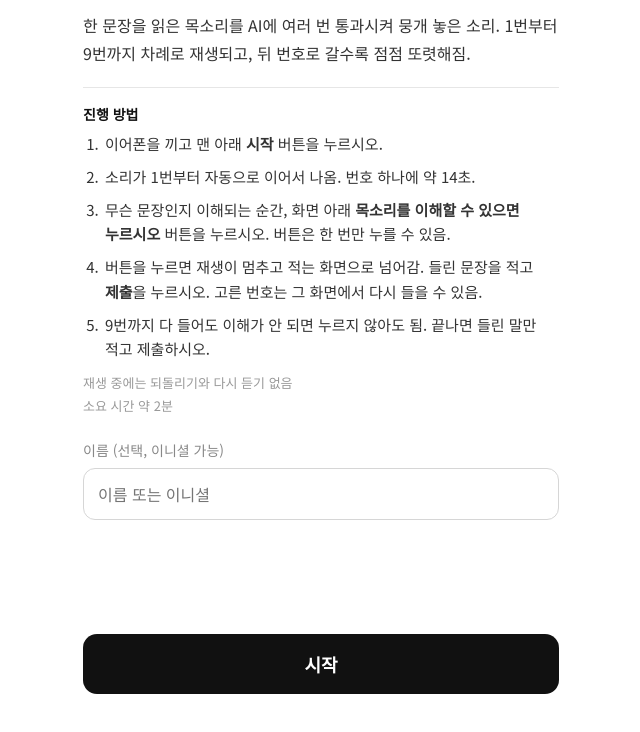
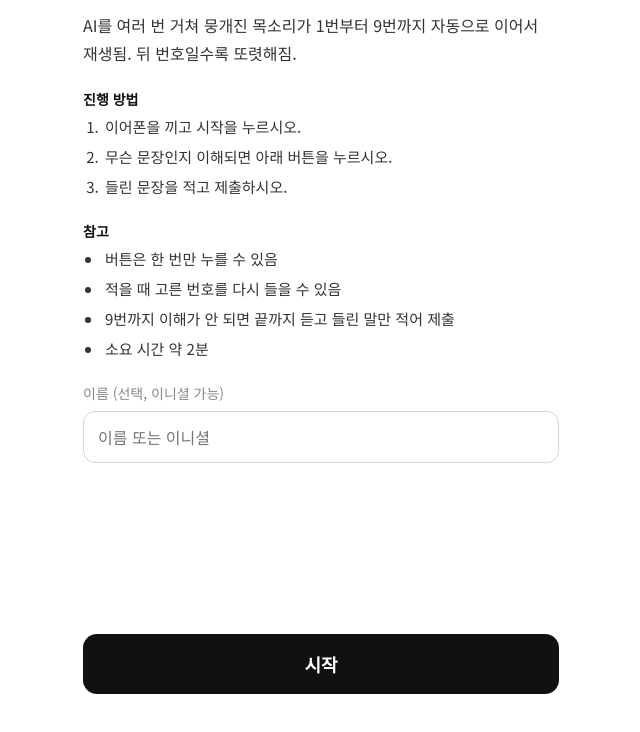
Before and after one commit to 4hsgbnz8vm-dotcom/parking, a plain HTML site: page survey/index.html in a window 1280 px wide. Shown: the part 66-798 px from the top of the page, without its empty margins (319-959 px from the left). Drawn offline with Linux system fonts and the light colour scheme.

Commit message:
Survey: tighter intro
Co-Authored-By: Claude Opus 5.5 <noreply@anthropic.com>
Claude-Session: https://claude.ai/code/session_01DrywyVPptjJYbzdz6JJyEW

```diff
--- a/survey/index.html
+++ b/survey/index.html
@@ -35,10 +35,10 @@
   .replay button { font:inherit; font-size:16px; font-weight:700; padding:12px 18px; border-radius:12px; border:1.5px solid #111; background:#fff; color:#111; white-space:nowrap; }
   .replay button.playing { background:#111; color:#fff; }
   .replay span { font-size:14px; color:#888; }
-  .howto { margin-top:20px; border-top:1px solid #e6e6e6; padding-top:16px; }
+  .howto { margin-top:22px; }
   .ht { font-size:14px; font-weight:700; color:#111; }
-  .howto ol { margin:8px 0 0 20px; }
-  .howto li { font-size:15px; line-height:1.65; color:#333; margin-top:8px; padding-left:2px; }
+  .howto ol, .howto ul { margin:6px 0 0 20px; }
+  .howto li { font-size:15px; line-height:1.6; color:#333; margin-top:6px; padding-left:2px; }
   .ok { color:#2b7a3d; font-size:14px; margin-top:10px; min-height:20px; text-align:center; }
 </style>
 </head>
@@ -46,18 +46,24 @@
 
 <section class="view on" id="v1">
   <h1>듣기 테스트</h1>
-  <p>한 문장을 읽은 목소리를 AI에 여러 번 통과시켜 뭉개 놓은 소리. 1번부터 9번까지 차례로 재생되고, 뒤 번호로 갈수록 점점 또렷해짐.</p>
+  <p>AI를 여러 번 거쳐 뭉개진 목소리가 1번부터 9번까지 자동으로 이어서 재생됨. 뒤 번호일수록 또렷해짐.</p>
   <div class="howto">
     <div class="ht">진행 방법</div>
     <ol>
-      <li>이어폰을 끼고 맨 아래 <b>시작</b> 버튼을 누르시오.</li>
-      <li>소리가 1번부터 자동으로 이어서 나옴. 번호 하나에 약 14초.</li>
-      <li>무슨 문장인지 이해되는 순간, 화면 아래 <b>목소리를 이해할 수 있으면 누르시오</b> 버튼을 누르시오. 버튼은 한 번만 누를 수 있음.</li>
-      <li>버튼을 누르면 재생이 멈추고 적는 화면으로 넘어감. 들린 문장을 적고 <b>제출</b>을 누르시오. 고른 번호는 그 화면에서 다시 들을 수 있음.</li>
-      <li>9번까지 다 들어도 이해가 안 되면 누르지 않아도 됨. 끝나면 들린 말만 적고 제출하시오.</li>
+      <li>이어폰을 끼고 시작을 누르시오.</li>
+      <li>무슨 문장인지 이해되면 아래 버튼을 누르시오.</li>
+      <li>들린 문장을 적고 제출하시오.</li>
     </ol>
   </div>
-  <p class="small">재생 중에는 되돌리기와 다시 듣기 없음<br>소요 시간 약 2분</p>
+  <div class="howto">
+    <div class="ht">참고</div>
+    <ul>
+      <li>버튼은 한 번만 누를 수 있음</li>
+      <li>적을 때 고른 번호를 다시 들을 수 있음</li>
+      <li>9번까지 이해가 안 되면 끝까지 듣고 들린 말만 적어 제출</li>
+      <li>소요 시간 약 2분</li>
+    </ul>
+  </div>
   <label for="nm">이름 (선택, 이니셜 가능)</label>
   <input id="nm" placeholder="이름 또는 이니셜" autocomplete="off">
   <div class="grow"></div>
```
